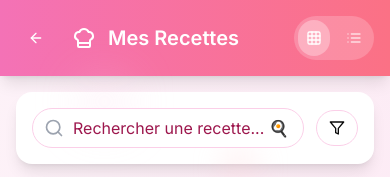
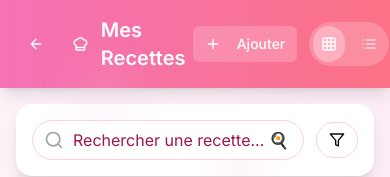
Before and after one commit to Hamoun-IA/app-meal-planner, a Next.js app: page /recettes in a window 390 px wide. Shown: the top 177 px of the page. Built offline with nearby package versions, Linux system fonts and the light colour scheme.

Commit message:
feat: add "Ajouter" button in header for recipe creation
Add new button next to view selectors, with responsive layout and Next.js Link.

#VERCEL_SKIP

Co-authored-by: null <178645101+Hamoun-IA@users.noreply.github.com>

```diff
--- a/app/recettes/page.tsx
+++ b/app/recettes/page.tsx
@@ -3,23 +3,7 @@
 import { Button } from "@/components/ui/button"
 import { Input } from "@/components/ui/input"
 import Link from "next/link"
-import {
-  ArrowLeft,
-  ChefHat,
-  Clock,
-  Heart,
-  Search,
-  Users,
-  Grid3X3,
-  List,
-  ArrowUpDown,
-  ArrowUp,
-  ArrowDown,
-  Filter,
-  X,
-  ChevronDown,
-  ChevronUp,
-} from "lucide-react"
+import { ArrowLeft, ChefHat, Clock, Heart, Search, Users, Grid3X3, List, ArrowUpDown, ArrowUp, ArrowDown, Filter, X, ChevronDown, ChevronUp, Plus } from 'lucide-react'
 import { useState } from "react"
 import { useAppSoundsSimple } from "@/hooks/use-app-sounds-simple"
 
@@ -167,6 +151,19 @@ export default function RecettesPage() {
             </div>
           </div>
 
+          <div className="flex items-center space-x-3">
+            {/* Add Recipe Button */}
+            <Button
+              asChild
+              size="sm"
+              className="bg-white/20 hover:bg-white/30 text-white border-white/30 hover:border-white/50"
+            >
+              <Link href="/recettes/ajouter">
+                <Plus className="w-4 h-4 mr-2" />
+                Ajouter
+              </Link>
+            </Button>
+
             {/* View Mode Toggle */}
             <div className="flex items-center space-x-2 bg-white/20 rounded-full p-1">
               <Button
@@ -189,6 +186,7 @@ export default function RecettesPage() {
               >
                 <List className="w-4 h-4" />
               </Button>
+            </div>
           </div>
         </div>
       </div>
```
Lines whose indentation alone changed are shown as unchanged.
